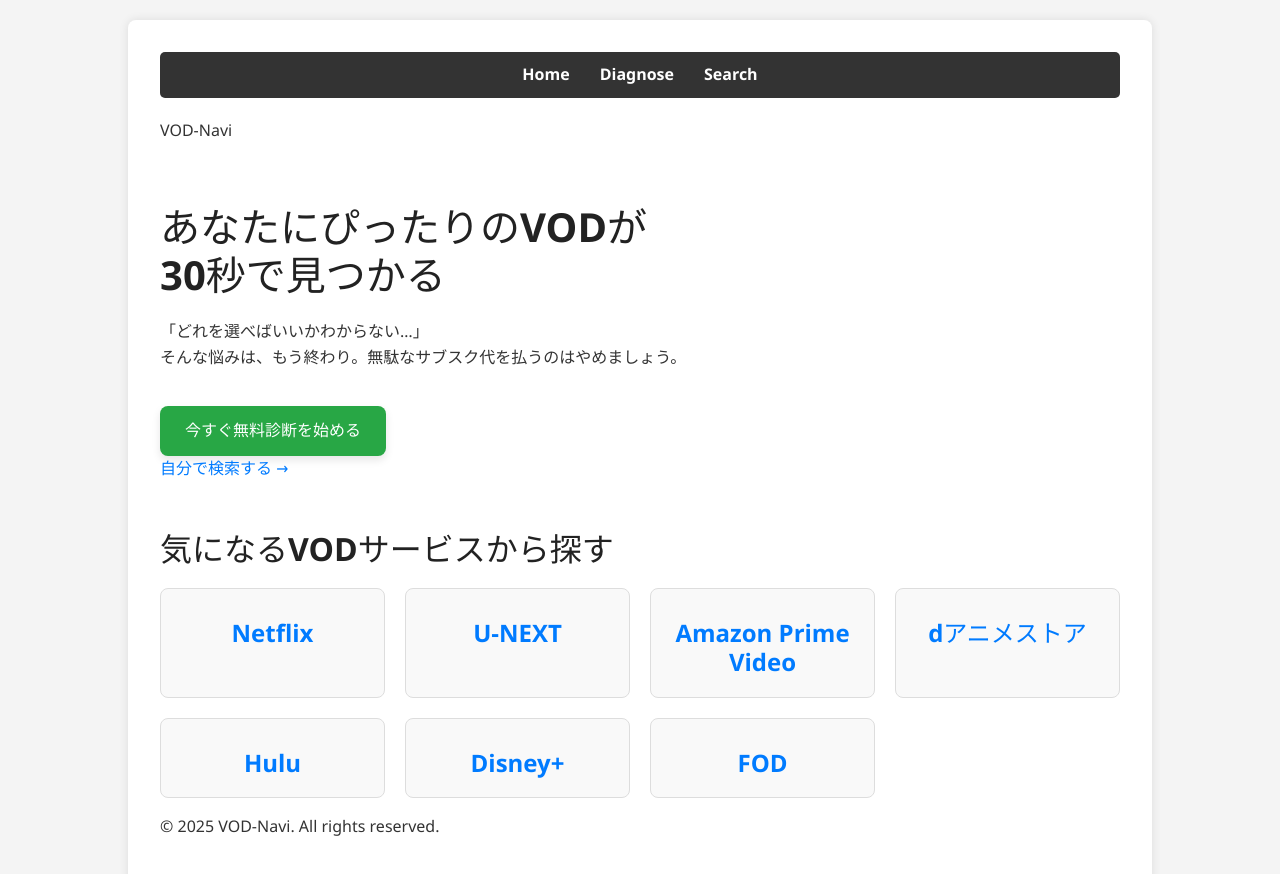
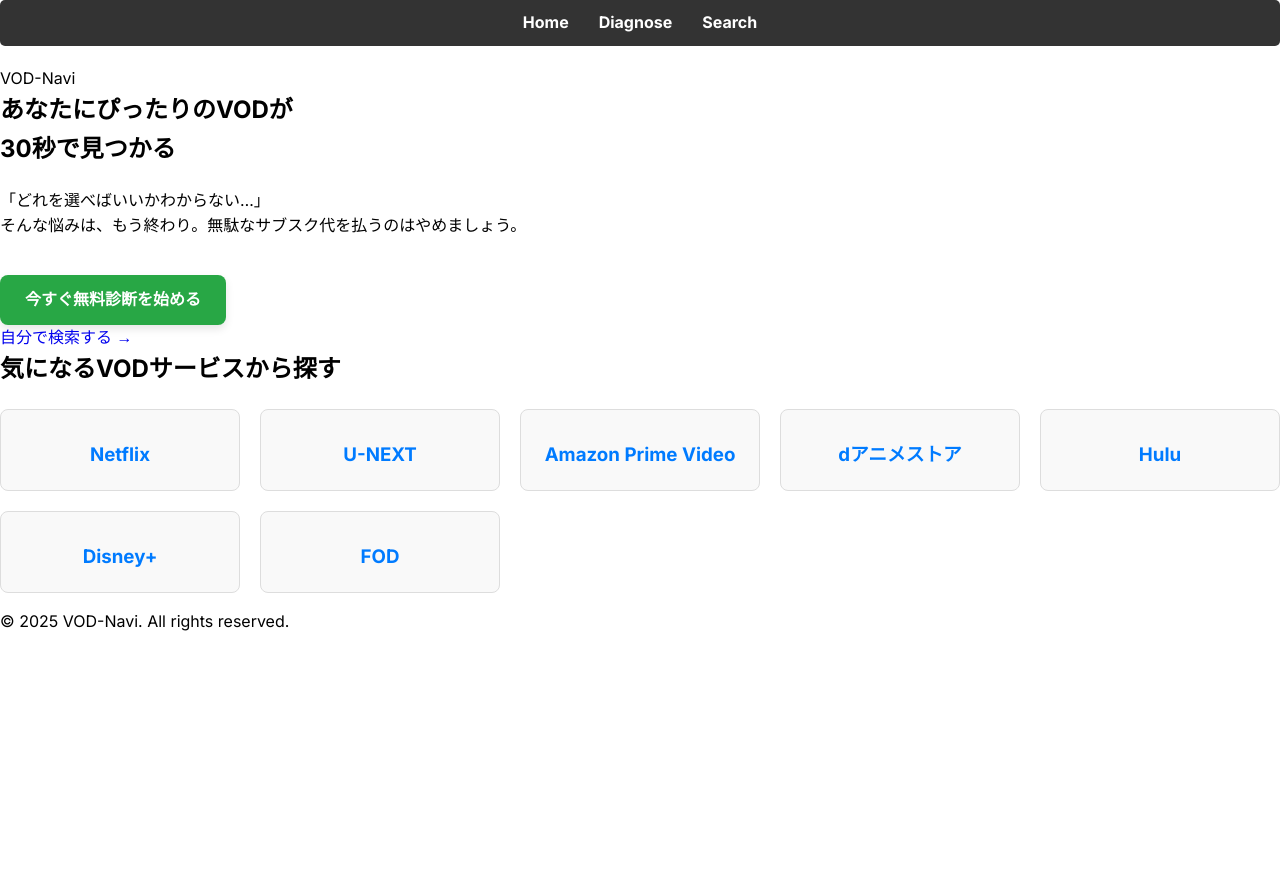
Before and after one commit to foolproof-dev/vod-navi, a React (Vite) app: page / in a window 1280 px wide. Shown: the top 874 px of the page. After the commit the page ends 800 px from the top, so only its background shows below. Built offline with nearby package versions, Linux system fonts and the light colour scheme.

Commit message:
fix: index.cssを簡素化してApp.cssのライトテーマを正しく適用

```diff
--- a/src/index.css
+++ b/src/index.css
@@ -1,118 +1,34 @@
-/* Basic Reset & Global Styles */
-:root {
-  font-family: 'Segoe UI', Tahoma, Geneva, Verdana, sans-serif;
+/* Global Styles & Variables */
+@import url('https://fonts.googleapis.com/css2?family=Inter:wght@400;600;700&family=Noto+Sans+JP:wght@400;700&display=swap');
+
+* {
+  box-sizing: border-box;
+}
+
+body {
+  margin: 0;
+  font-family: 'Inter', 'Noto Sans JP', sans-serif;
   line-height: 1.6;
-  font-weight: 400;
-  color: #333;
-  background-color: #f4f4f4; /* Light gray background */
-  font-synthesis: none;
-  text-rendering: optimizeLegibility;
   -webkit-font-smoothing: antialiased;
   -moz-osx-font-smoothing: grayscale;
 }
 
-body {
-  margin: 0;
-  padding: 20px; /* Add some padding around the content */
-  min-width: 320px;
-  min-height: 100vh;
-  box-sizing: border-box; /* Include padding in element's total width and height */
-}
-
-#root {
-  max-width: 960px; /* Max width for content */
-  margin: 0 auto; /* Center the content */
-  padding: 2rem;
-  background-color: #ffffff; /* White content background */
-  box-shadow: 0 0 10px rgba(0, 0, 0, 0.1); /* Subtle shadow */
-  border-radius: 8px;
+h1,
+h2,
+h3,
+h4,
+h5,
+h6 {
+  margin-top: 0;
+  font-weight: 700;
 }
 
 a {
-  font-weight: 500;
-  color: #007bff; /* Blue link color */
   text-decoration: none;
-}
-a:hover {
-  color: #0056b3; /* Darker blue on hover */
-  text-decoration: underline;
-}
-
-h1, h2, h3, h4, h5, h6 {
-  margin-top: 1.5em;
-  margin-bottom: 0.5em;
-  line-height: 1.2;
-  color: #222;
-}
-
-h1 { font-size: 2.5em; }
-h2 { font-size: 2em; }
-h3 { font-size: 1.5em; }
-
-p {
-  margin-bottom: 1em;
-}
-
-ul {
-  list-style: disc;
-  margin-left: 20px;
-  margin-bottom: 1em;
-}
-
-li {
-  margin-bottom: 0.5em;
+  transition: color 0.2s ease;
 }
 
 button {
-  border-radius: 8px;
-  border: 1px solid transparent;
-  padding: 0.8em 1.5em;
-  font-size: 1em;
-  font-weight: 600;
+  cursor: pointer;
   font-family: inherit;
-  background-color: #007bff; /* Blue button */
-  color: #ffffff; /* White text */
-  cursor: pointer;
-  transition: background-color 0.25s, border-color 0.25s;
-  margin-top: 1em;
 }
-button:hover {
-  background-color: #0056b3; /* Darker blue on hover */
-  border-color: #0056b3;
-}
-button:focus,
-button:focus-visible {
-  outline: 4px auto -webkit-focus-ring-color;
-}
-
-/* Form elements */
-label {
-  display: block;
-  margin-bottom: 0.5em;
-}
-
-input[type="radio"],
-input[type="checkbox"] {
-  margin-right: 0.5em;
-}
-
-input[type="text"],
-input[type="number"],
-textarea,
-select {
-  width: 100%;
-  padding: 0.8em;
-  margin-bottom: 1em;
-  border: 1px solid #ccc;
-  border-radius: 4px;
-  box-sizing: border-box;
-}
-
-/* Utility classes (optional, but good for quick adjustments) */
-.text-center {
-  text-align: center;
-}
-.mt-2 { margin-top: 0.5rem; }
-.mt-4 { margin-top: 1rem; }
-.mb-2 { margin-bottom: 0.5rem; }
-.mb-4 { margin-bottom: 1rem; }
```
